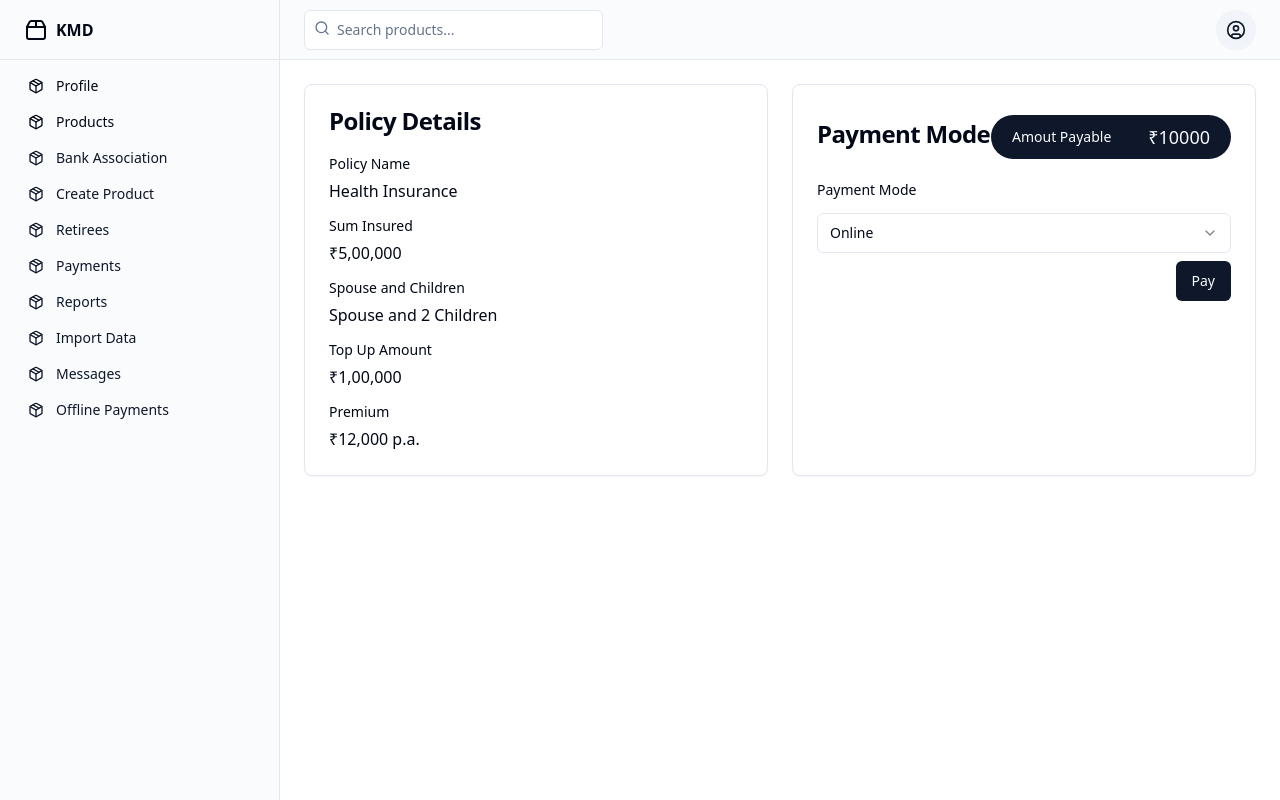
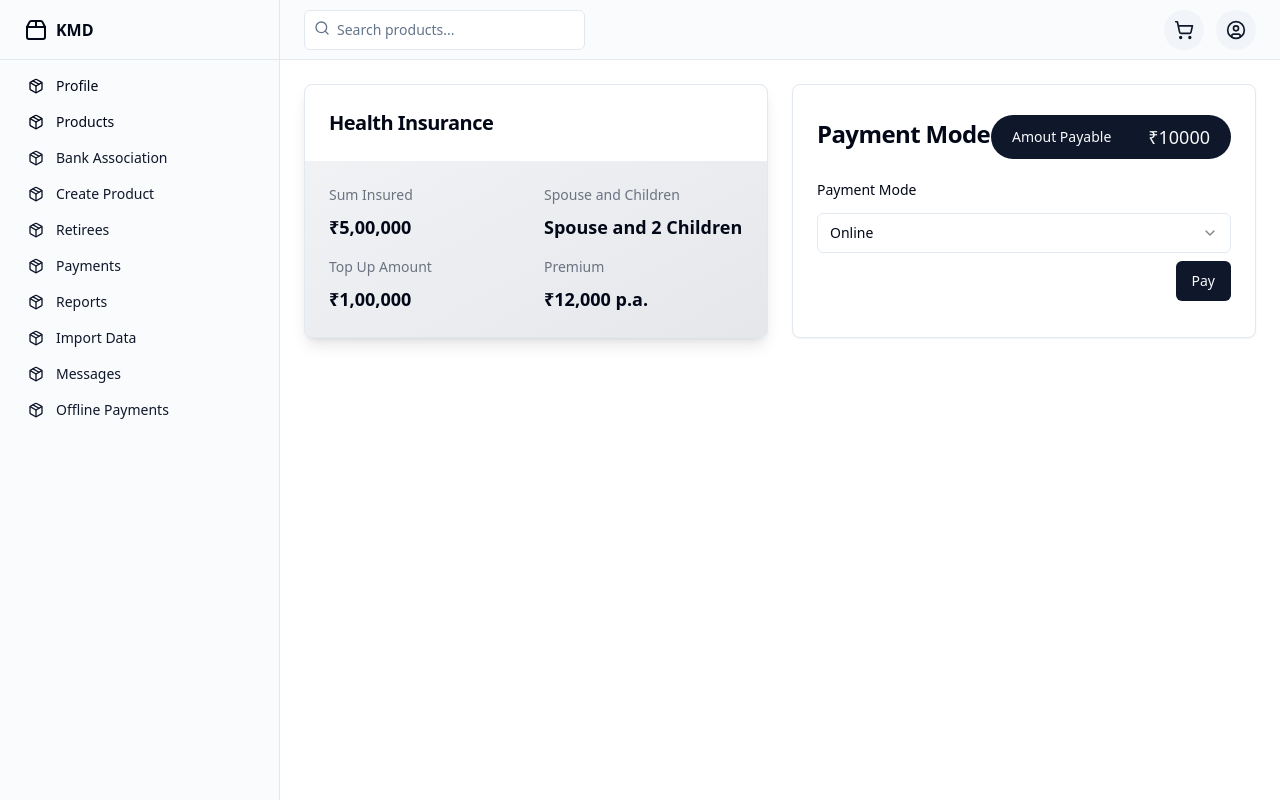
Before and after one commit to avdhootpatil/Reconciliation, a React (Vite) app: page /payment in a window 1280 px wide. Built offline with nearby package versions, Linux system fonts and the light colour scheme.

Commit message:
Added cart wireframes

```diff
--- a/src/components/layout/AppLayout.jsx
+++ b/src/components/layout/AppLayout.jsx
@@ -1,4 +1,11 @@
-import { CircleUser, Menu, Package, Package2, Search } from "lucide-react";
+import {
+  CircleUser,
+  Menu,
+  Package,
+  Package2,
+  Search,
+  ShoppingCart,
+} from "lucide-react";
 
 import { Button } from "@/components/ui/button";
 import {
@@ -248,9 +255,24 @@ export default function AppLayout({ children }) {
               </div>
             </form>
           </div>
+          <div className="flex items-center justify-around gap-3">
+            <a
+              className=""
+              onClick={() => {
+                navigate("/cart");
+              }}
+            >
+              <Button variant="secondary" size="icon" className="rounded-full">
+                <ShoppingCart className="size-5" />
+              </Button>
+            </a>
             <DropdownMenu>
               <DropdownMenuTrigger asChild>
-              <Button variant="secondary" size="icon" className="rounded-full">
+                <Button
+                  variant="secondary"
+                  size="icon"
+                  className="rounded-full"
+                >
                   <CircleUser className="h-5 w-5" />
                   <span className="sr-only">Toggle user menu</span>
                 </Button>
@@ -272,6 +294,7 @@ export default function AppLayout({ children }) {
                 </DropdownMenuItem>
               </DropdownMenuContent>
             </DropdownMenu>
+          </div>
         </header>
         <main className="flex flex-1 flex-col gap-4 p-4 lg:gap-6 lg:p-6">
           {children}
--- /dev/null
+++ b/src/pages/Cart.jsx
@@ -0,0 +1,94 @@
+import { useState } from "react";
+import { Checkbox } from "@/components/ui/checkbox";
+import { Button } from "@/components/ui/button";
+import WithLayout from "@/components/layout/WithLayout";
+import { useNavigate } from "react-router-dom";
+
+function Cart() {
+  const navigate = useNavigate();
+  const policies = [
+    {
+      id: 1,
+      name: "Life Insurance",
+      description:
+        "Protect your loved ones with a comprehensive life insurance policy.",
+      price: 4999,
+      checked: true,
+    },
+    {
+      id: 2,
+      name: "Home Insurance",
+      description:
+        "Safeguard your home and belongings with our reliable home insurance.",
+      price: 7989,
+      checked: true,
+    },
+    {
+      id: 3,
+      name: "Auto Insurance",
+      description:
+        "Drive with confidence knowing you're covered with our auto insurance.",
+      price: 5939,
+      checked: true,
+    },
+    {
+      id: 4,
+      name: "Health Insurance",
+      description:
+        "Prioritize your well-being with our comprehensive health insurance plan.",
+      price: 9399,
+      checked: true,
+    },
+  ];
+  const [cart, setCart] = useState(policies);
+  const togglePolicy = (id) => {
+    setCart(
+      cart.map((policy) =>
+        policy.id === id ? { ...policy, checked: !policy.checked } : policy
+      )
+    );
+  };
+  const totalPrice = cart.reduce(
+    (total, policy) => total + (policy.checked ? policy.price : 0),
+    0
+  );
+  return (
+    <div className="container mx-auto px-4 py-8">
+      <h1 className="text-3xl font-bold mb-6">Cart</h1>
+      <div className="grid grid-cols-1 sm:grid-cols-2 lg:grid-cols-3 gap-6">
+        {cart.map((policy) => (
+          <div key={policy.id} className="bg-white rounded-lg shadow-md p-6">
+            <div className="flex items-center justify-between mb-4">
+              <h2 className="text-lg font-bold">{policy.name}</h2>
+              <Checkbox
+                id={`policy-${policy.id}`}
+                checked={policy.checked}
+                onCheckedChange={() => togglePolicy(policy.id)}
+              />
+            </div>
+            <p className="text-gray-500 mb-4">{policy.description}</p>
+            <div className="flex items-center justify-between">
+              <span className="text-gray-500">Price:</span>
+              <span className="font-bold">₹{policy.price.toFixed(2)}</span>
+            </div>
+          </div>
+        ))}
+      </div>
+      <div className="mt-8 bg-white rounded-lg shadow-md p-6">
+        <h2 className="text-lg font-bold mb-4">Total</h2>
+        <div className="flex items-center justify-between">
+          <span className="text-gray-500">Total Price:</span>
+          <span className="font-bold">₹{totalPrice.toFixed(2)}</span>
+        </div>
+        <Button
+          onClick={() => navigate("/payment?path=cart")}
+          className="mt-4 w-full"
+        >
+          Checkout
+        </Button>
+      </div>
+    </div>
+  );
+}
+
+export default WithLayout(Cart);
--- a/src/pages/Payments.jsx
+++ b/src/pages/Payments.jsx
@@ -13,31 +13,39 @@ import {
   SelectTrigger,
   SelectValue,
 } from "@/components/ui/select";
+import { ShieldCheckIcon } from "lucide-react";
 import { useState } from "react";
-import { useNavigate } from "react-router-dom/dist";
+import { useNavigate, useSearchParams } from "react-router-dom/dist";
 
 function Payments() {
   const navigate = useNavigate();
+  const queryParams = new URLSearchParams(window.location.search);
+  const path = queryParams.get("path");
+
   const [paymentMode, setPaymentMode] = useState("online");
-  const [activeTab, setActiveTab] = useState("cheque");
   const [chequeNumber, setChequeNumber] = useState("");
   const [chequeAmount, setChequeAmount] = useState("");
   const [bankName, setBankName] = useState("");
   const [associationName, setAssociationName] = useState("");
   const [favouredName, setFavouredName] = useState("");
   const [chequeFile, setChequeFile] = useState(null);
-  const [ddNumber, setDDNumber] = useState("");
-  const [ddPayableAt, setDDPayableAt] = useState("");
-  const [ddAmount, setDDAmount] = useState("");
-  const [ddFavouredName, setDDFavouredName] = useState("");
-  const [ddFile, setDDFile] = useState(null);
-  const policyDetails = {
+
+  const [policies, setPolicies] = useState([
+    {
       policyName: "Health Insurance",
       sumInsured: "₹5,00,000",
       spouseChildren: "Spouse and 2 Children",
       topUp: "₹1,00,000",
       premium: "₹12,000 p.a.",
-  };
+    },
+    {
+      policyName: "Life Insurance",
+      sumInsured: "₹10,00,000",
+      spouseChildren: "Spouse and 3 Children",
+      topUp: "₹2,00,000",
+      premium: "₹20,000 p.a.",
+    },
+  ]);
   const handlePaymentModeChange = (mode) => {
     setPaymentMode(mode);
   };
@@ -55,33 +63,128 @@ function Payments() {
   };
   return (
     <div className="grid grid-cols-1 md:grid-cols-2 gap-6">
-      <Card>
-        <CardHeader>
-          <CardTitle>Policy Details</CardTitle>
+      <div className="grid gap-6">
+        {path === "cart" ? (
+          policies.map((policy, index) => (
+            <Card
+              key={index}
+              className="bg-gradient-to-br from-[#f3f4f6] to-[#e5e7eb] dark:from-gray-800 dark:to-gray-900 shadow-lg"
+            >
+              <CardHeader className="bg-white dark:bg-gray-800 rounded-t-lg p-6">
+                <div className="flex items-center justify-between">
+                  <CardTitle className="text-xl font-bold">
+                    {policy.policyName}
+                  </CardTitle>
+                </div>
               </CardHeader>
-        <CardContent className="grid gap-4">
+              <CardContent className="grid gap-4 p-6">
+                <div className="grid grid-cols-2 gap-4">
                   <div className="grid gap-2">
-            <Label htmlFor="policyName">Policy Name</Label>
-            <div>{policyDetails.policyName}</div>
+                    <Label
+                      htmlFor={`sumInsured-${index}`}
+                      className="text-sm font-medium text-gray-500 dark:text-gray-400"
+                    >
+                      Sum Insured
+                    </Label>
+                    <div className="text-lg font-bold">{policy.sumInsured}</div>
                   </div>
                   <div className="grid gap-2">
-            <Label htmlFor="sumInsured">Sum Insured</Label>
-            <div>{policyDetails.sumInsured}</div>
+                    <Label
+                      htmlFor={`spouseChildren-${index}`}
+                      className="text-sm font-medium text-gray-500 dark:text-gray-400"
+                    >
+                      Spouse and Children
+                    </Label>
+                    <div className="text-lg font-bold">
+                      {policy.spouseChildren}
+                    </div>
+                  </div>
+                </div>
+                <div className="grid grid-cols-2 gap-4">
+                  <div className="grid gap-2">
+                    <Label
+                      htmlFor={`topUp-${index}`}
+                      className="text-sm font-medium text-gray-500 dark:text-gray-400"
+                    >
+                      Top Up Amount
+                    </Label>
+                    <div className="text-lg font-bold">{policy.topUp}</div>
                   </div>
                   <div className="grid gap-2">
-            <Label htmlFor="spouseChildren">Spouse and Children</Label>
-            <div>{policyDetails.spouseChildren}</div>
+                    <Label
+                      htmlFor={`premium-${index}`}
+                      className="text-sm font-medium text-gray-500 dark:text-gray-400"
+                    >
+                      Premium
+                    </Label>
+                    <div className="text-lg font-bold">{policy.premium}</div>
                   </div>
-          <div className="grid gap-2">
-            <Label htmlFor="topUp">Top Up Amount</Label>
-            <div>{policyDetails.topUp}</div>
-          </div>
-          <div className="grid gap-2">
-            <Label htmlFor="premium">Premium</Label>
-            <div>{policyDetails.premium}</div>
                 </div>
               </CardContent>
             </Card>
+          ))
+        ) : (
+          <Card
+            key={policies[0]}
+            className="bg-gradient-to-br from-[#f3f4f6] to-[#e5e7eb] dark:from-gray-800 dark:to-gray-900 shadow-lg"
+          >
+            <CardHeader className="bg-white dark:bg-gray-800 rounded-t-lg p-6">
+              <div className="flex items-center justify-between">
+                <CardTitle className="text-xl font-bold">
+                  {policies[0].policyName}
+                </CardTitle>
+              </div>
+            </CardHeader>
+            <CardContent className="grid gap-4 p-6">
+              <div className="grid grid-cols-2 gap-4">
+                <div className="grid gap-2">
+                  <Label
+                    htmlFor={`sumInsured-${policies[0]}`}
+                    className="text-sm font-medium text-gray-500 dark:text-gray-400"
+                  >
+                    Sum Insured
+                  </Label>
+                  <div className="text-lg font-bold">
+                    {policies[0].sumInsured}
+                  </div>
+                </div>
+                <div className="grid gap-2">
+                  <Label
+                    htmlFor={`spouseChildren-${policies[0]}`}
+                    className="text-sm font-medium text-gray-500 dark:text-gray-400"
+                  >
+                    Spouse and Children
+                  </Label>
+                  <div className="text-lg font-bold">
+                    {policies[0].spouseChildren}
+                  </div>
+                </div>
+              </div>
+              <div className="grid grid-cols-2 gap-4">
+                <div className="grid gap-2">
+                  <Label
+                    htmlFor={`topUp-${policies[0]}`}
+                    className="text-sm font-medium text-gray-500 dark:text-gray-400"
+                  >
+                    Top Up Amount
+                  </Label>
+                  <div className="text-lg font-bold">{policies[0].topUp}</div>
+                </div>
+                <div className="grid gap-2">
+                  <Label
+                    htmlFor={`premium-${policies[0]}`}
+                    className="text-sm font-medium text-gray-500 dark:text-gray-400"
+                  >
+                    Premium
+                  </Label>
+                  <div className="text-lg font-bold">{policies[0].premium}</div>
+                </div>
+              </div>
+            </CardContent>
+          </Card>
+        )}
+      </div>
+
       <Card>
         <CardHeader className="flex flex-row justify-between items-center">
           <CardTitle>Payment Mode</CardTitle>
--- a/src/routes/index.jsx
+++ b/src/routes/index.jsx
@@ -1,6 +1,7 @@
 import BankAssociation from "@/pages/BankAssociation";
 import CreateProduct from "@/pages/CreateProduct";
 import CreateProductList from "@/pages/CreateProductList";
+import Cart from "@/pages/Cart";
 import ImportData from "@/pages/ImportData";
 import Login from "@/pages/Login";
 import Messages from "@/pages/Messages";
@@ -93,6 +94,11 @@ const routes = [
     path: "/productlist",
     component: <CreateProductList />,
   },
+  {
+    exact: true,
+    path: "/cart",
+    component: <Cart />,
+  },
 ];
 
 export default routes;
```
Also changed, not shown: src/pages/PolicyList.jsx (+5 -2 lines). Lines whose indentation alone changed are shown as unchanged.
